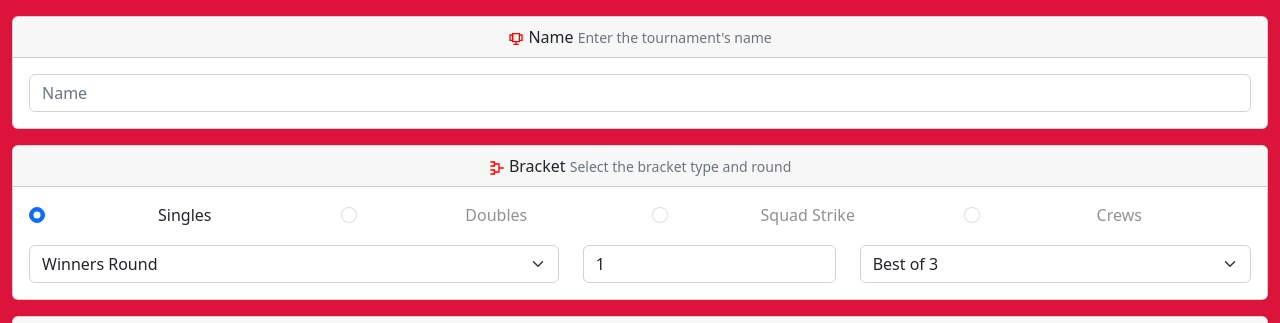
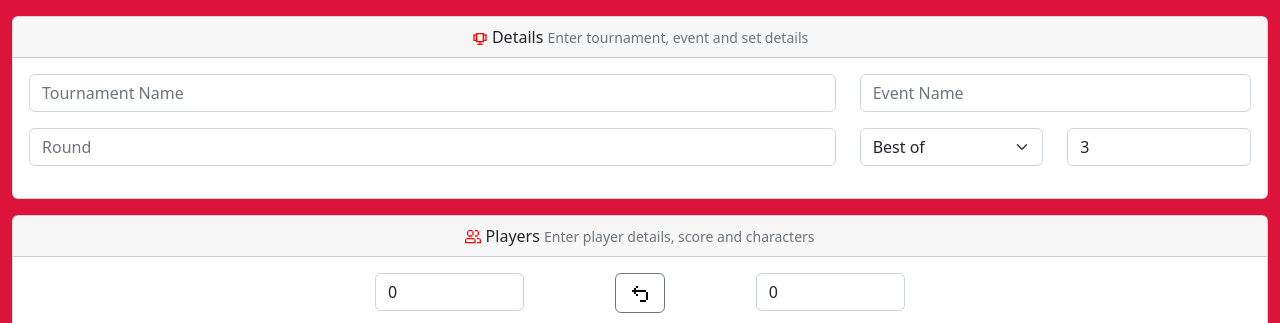
Before and after one commit to agdaj/rcs-bracket, an Electron app: page app/index.html in a window 1280 px wide. Shown: the top 323 px of the page. Drawn offline with Linux system fonts and the light colour scheme; no server answers.

Commit message:
Aggregate top cards into details card

```diff
--- a/app/assets/js/index.js
+++ b/app/assets/js/index.js
@@ -48,20 +48,6 @@ let playerObj = {};
 // Initialize functions
 
 const adjustRoundDiv = async (round) => {
-  if (round.includes('Round')) {
-    document.getElementById('roundNumDiv').style.display = 'block';
-    document.getElementById('roundDiv').classList.add('col-sm-8');
-    document.getElementById('roundDiv').classList.add('mb-1');
-    document.getElementById('roundDiv').classList.remove('col-sm-12');
-    document.getElementById('roundDiv').classList.remove('mb-3');
-  } else {
-    document.getElementById('roundNumDiv').style.display = 'none';
-    document.getElementById('roundDiv').classList.add('col-sm-12');
-    document.getElementById('roundDiv').classList.add('mb-3');
-    document.getElementById('roundDiv').classList.remove('col-sm-8');
-    document.getElementById('roundDiv').classList.remove('mb-1');
-  }
-
   if (round === 'Grand Finals') {
     let lCheckDivs = document.getElementsByClassName('l-check');
     for (let i = 0; i < lCheckDivs.length; i++) {
@@ -479,6 +465,7 @@ document.getElementById('bracketForm').addEventListener('submit', (event) => {
   event.preventDefault();
   const formData = new FormData(event.target);
   const serializedInfo = Object.fromEntries(formData.entries());
+  serializedInfo['bestOf'] = serializedInfo['bestOf'] + ' ' + serializedInfo['bestOfNum'];
   serializedInfo['player1LCheck'] = !(formData.get('player1LCheck') === null);
   serializedInfo['player2LCheck'] = !(formData.get('player2LCheck') === null);
 
@@ -491,8 +478,7 @@ document.getElementById('bracketForm').addEventListener('submit', (event) => {
 Mousetrap.bind(['1'], () => { incrementP1Score() });
 Mousetrap.bind(['2'], () => { incrementP2Score() });
 Mousetrap.bind(['esc'], () => { resetScores() });
-Mousetrap.bind(['mod+1'], () => { document.getElementById('nameCard').scrollIntoView() });
-Mousetrap.bind(['mod+2'], () => { document.getElementById('bracketCard').scrollIntoView() });
-Mousetrap.bind(['mod+3'], () => { document.getElementById('playerCard').scrollIntoView() });
-Mousetrap.bind(['mod+4'], () => { document.getElementById('commentatorCard').scrollIntoView() });
+Mousetrap.bind(['mod+1'], () => { document.getElementById('detailsCard').scrollIntoView() });
+Mousetrap.bind(['mod+2'], () => { document.getElementById('playerCard').scrollIntoView() });
+Mousetrap.bind(['mod+3'], () => { document.getElementById('commentatorCard').scrollIntoView() });
 Mousetrap.bind(['enter'], () => { if (document.activeElement.tagName === 'BODY') document.getElementById('submitForm').click(); });
--- a/app/index.html
+++ b/app/index.html
@@ -15,93 +15,37 @@
   <body>
     <form id="bracketForm">
       <div class="container-fluid text-center pb-5">
-          <div class="card mt-3 mb-3" id="tournamentNameCard">
+          <div class="card mt-3 mb-3" id="detailsCard">
             <div class="card-header">
-              <span id="tournamentNameHeader">
+              <span id="detailsHeader">
                 <img src="assets/images/svg/trophy-svgrepo-com.svg" alt="Trophy SVG" class="card-icon">
-                  Name
-                <span id="tournamentNameHelp" class="form-text">
-                  Enter the tournament's name
-                </span>
-              </span>
-            </div>
-            <div class="card-body">
-              <div class="row">
-                <div class="col">
-                  <input class="form-control" type="text" name="tournamentName" id="tournamentName" placeholder="Name" aria-describedby="tournamentNameHelp">
-                </div>
-              </div>
-            </div>
-          </div>
-
-          <div class="card mt-3 mb-3" id="bracketCard">
-            <div class="card-header">
-              <span id="bracketHeader">
-                <img src="assets/images/svg/tournament-svgrepo-com.svg" alt="Tournament SVG" class="card-icon">
-                  Bracket
-                <span id="bracketHelp" class="form-text">
-                  Select the bracket type and round
+                  Details
+                <span id="detailsHelp" class="form-text">
+                  Enter tournament, event and set details
                 </span>
               </span>
             </div>
             <div class="card-body">
               <div class="row mb-3">
-                <div class="col">
-                  <div class="form-check">
-                    <input class="form-check-input" type="radio" name="bracketType" id="singlesRadio" value="Singles" checked>
-                    <label class="form-check-label" for="singlesRadio">Singles</label>
-                  </div>
+                <div class="col-12 col-sm-8 mb-3 mb-sm-0">
+                  <input class="form-control" type="text" name="tournamentName" id="tournamentName" placeholder="Tournament Name" aria-describedby="detailsHelp">
                 </div>
-                <div class="col">
-                  <div class="form-check">
-                    <input class="form-check-input" type="radio" name="bracketType" id="doublesRadio" value="Doubles" disabled>
-                    <label class="form-check-label" for="doublesRadio">Doubles</label>
-                  </div>
-                </div>
-                <div class="col">
-                  <div class="form-check">
-                    <input class="form-check-input" type="radio" name="bracketType" id="squadsRadio" value="Squad Strike" disabled>
-                    <label class="form-check-label" for="squadsRadio">Squad Strike</label>
-                  </div>
-                </div>
-                <div class="col">
-                  <div class="form-check">
-                    <input class="form-check-input" type="radio" name="bracketType" id="crewsRadio" value="Crews" disabled>
-                    <label class="form-check-label" for="crewsRadio">Crews</label>
-                  </div>
+                <div class="col-12 col-sm-4">
+                  <input class="form-control" type="text" name="eventName" id="eventName" placeholder="Event Name" aria-describedby="detailsHelp">
                 </div>
               </div>
-              <div class="row">
-                <div class="col-12 col-sm-8">
-                  <div class="row">
-                    <div class="col-12 col-sm-8 mb-1 mb-sm-0" id="roundDiv">
-                      <select class="form-select" name="round" id="round" aria-label="Round select">
-                        <option selected>Winners Round</option>
-                        <option>Winners Quarter Finals</option>
-                        <option>Winners Semi Finals</option>
-                        <option>Winners Finals</option>
-                        <option>Losers Round</option>
-                        <option>Losers Quarter Finals</option>
-                        <option>Losers Semi Finals</option>
-                        <option>Losers Finals</option>
-                        <option>Grand Finals</option>
-                        <option>Pools</option>
-                        <option>Friendlies</option>
-                        <option>Money Match</option>
-                      </select>
-                    </div>
-                    <div class="col-12 col-sm-4 mb-3 mb-sm-0" id="roundNumDiv">
-                      <input class="form-control" type="number" min="1" step="1" name="roundNum" id="roundNum" value="1" aria-describedby="bracketHelp">
-                    </div>
-                  </div>
+              <div class="row mb-3">
+                <div class="col-12 col-sm-8 mb-3 mb-sm-0">
+                  <input class="form-control" type="text" name="round" id="round" placeholder="Round" aria-describedby="detailsHelp">
                 </div>
-                <div class="col-12 col-sm-4">
-                  <select class="form-select" name="bestOf" id="bestOf" aria-label="Best of select">
-                    <option selected>Best of 3</option>
-                    <option>Best of 5</option>
-                    <option>First to 5</option>
-                    <option>First to 10</option>
+                <div class="col-6 col-sm-2">
+                  <select class="form-select" name="bestOf" id="bestOf" aria-label="Best of select" aria-describedby="detailsHelp">
+                    <option selected>Best of</option>
+                    <option>First to</option>
                   </select>
+                </div>
+                <div class="col-6 col-sm-2">
+                  <input class="form-control" type="number" min="1" step="1" name="bestOfNum" id="bestOfNum" value="3" aria-describedby="detailsHelp">
                 </div>
               </div>
             </div>
```
